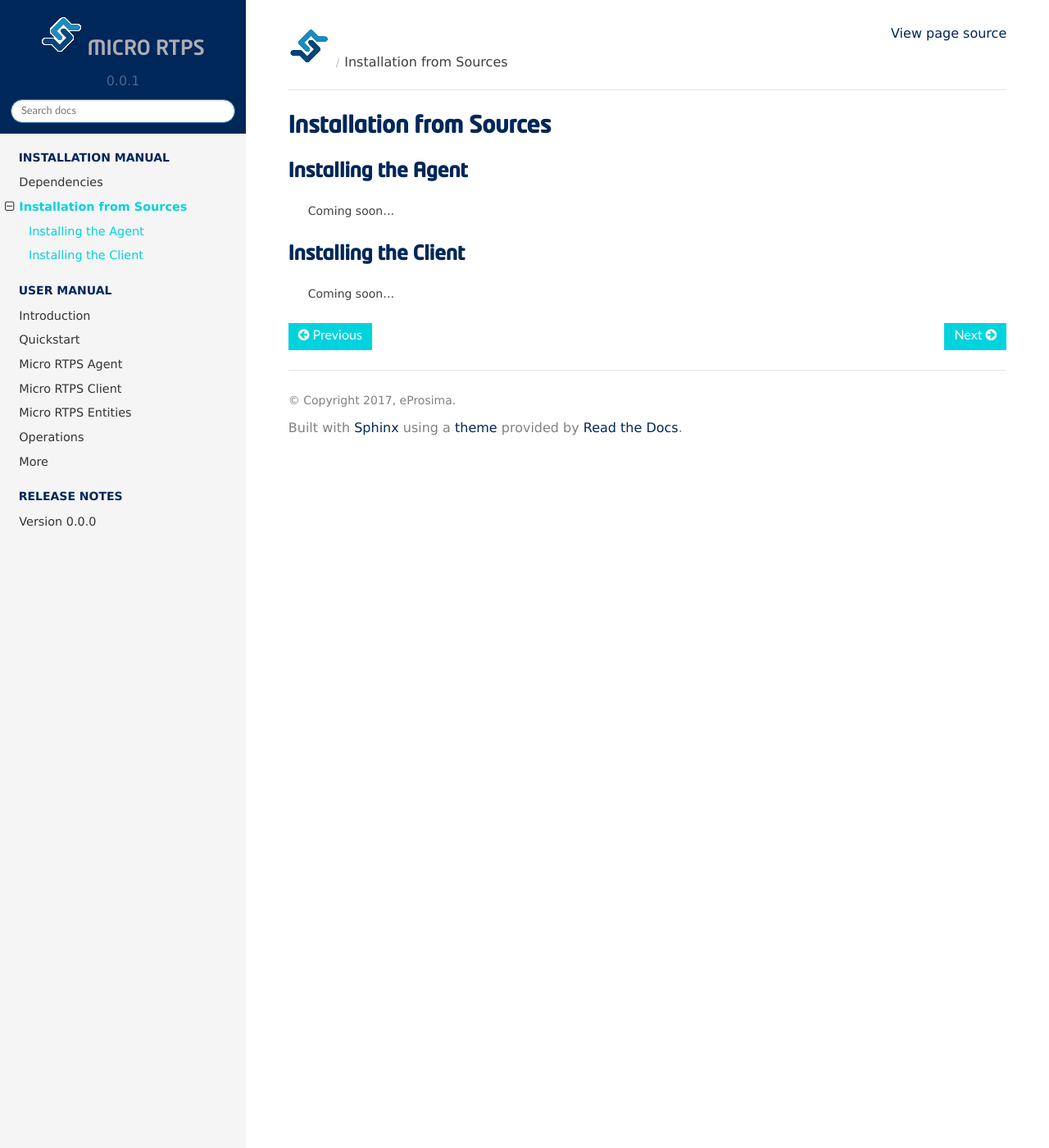
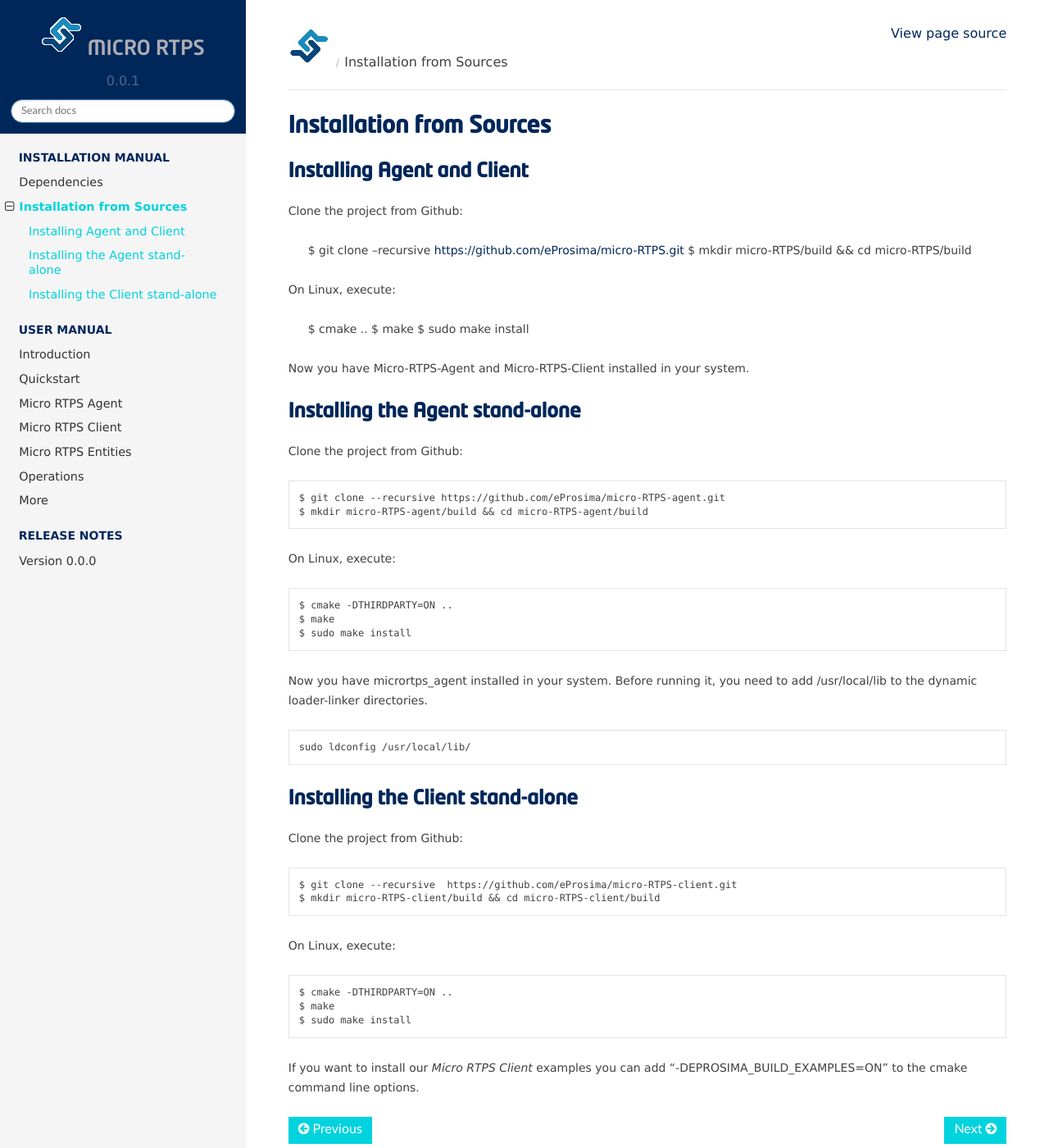
Before and after one commit to eProsima/Micro-XRCE-DDS-docs, a Sphinx documentation site: the page built from docs/sources.rst, in a window 1280 px wide and 1400 px high. Shown: the whole window at 82% size. Built offline with Sphinx 7.4.7 and the Read the Docs theme 2.0.0, drawn with Linux system fonts in a browser that asks for light colours.

Commit message:
Refs #2367. Updates with github and readthedocs links

```diff
--- a/docs/sources.rst
+++ b/docs/sources.rst
@@ -3,12 +3,52 @@
 Installation from Sources
 =========================
 
-Installing the Agent
---------------------
+Installing Agent and Client
+---------------------------
 
-    Coming soon...
+Clone the project from Github:
 
-Installing the Client
----------------------
+    $ git clone --recursive https://github.com/eProsima/micro-RTPS.git
+    $ mkdir micro-RTPS/build && cd micro-RTPS/build
 
-    Coming soon...
+On Linux, execute:
+
+    $ cmake ..
+    $ make
+    $ sudo make install
+
+Now you have Micro-RTPS-Agent and Micro-RTPS-Client installed in your system.
+
+Installing the Agent stand-alone
+--------------------------------
+
+Clone the project from Github: ::
+
+    $ git clone --recursive https://github.com/eProsima/micro-RTPS-agent.git
+    $ mkdir micro-RTPS-agent/build && cd micro-RTPS-agent/build
+
+On Linux, execute: ::
+
+    $ cmake -DTHIRDPARTY=ON ..
+    $ make
+    $ sudo make install
+
+Now you have micrortps_agent installed in your system. Before running it, you need to add /usr/local/lib to the dynamic loader-linker directories. ::
+
+    sudo ldconfig /usr/local/lib/
+
+Installing the Client stand-alone
+---------------------------------
+
+Clone the project from Github: ::
+
+    $ git clone --recursive  https://github.com/eProsima/micro-RTPS-client.git
+    $ mkdir micro-RTPS-client/build && cd micro-RTPS-client/build
+
+On Linux, execute: ::
+
+    $ cmake -DTHIRDPARTY=ON ..
+    $ make
+    $ sudo make install
+
+If you want to install our *Micro RTPS Client* examples you can add "-DEPROSIMA_BUILD_EXAMPLES=ON" to the cmake command line options.
```
Also changed, not shown: README.md (+31 -11 lines).
